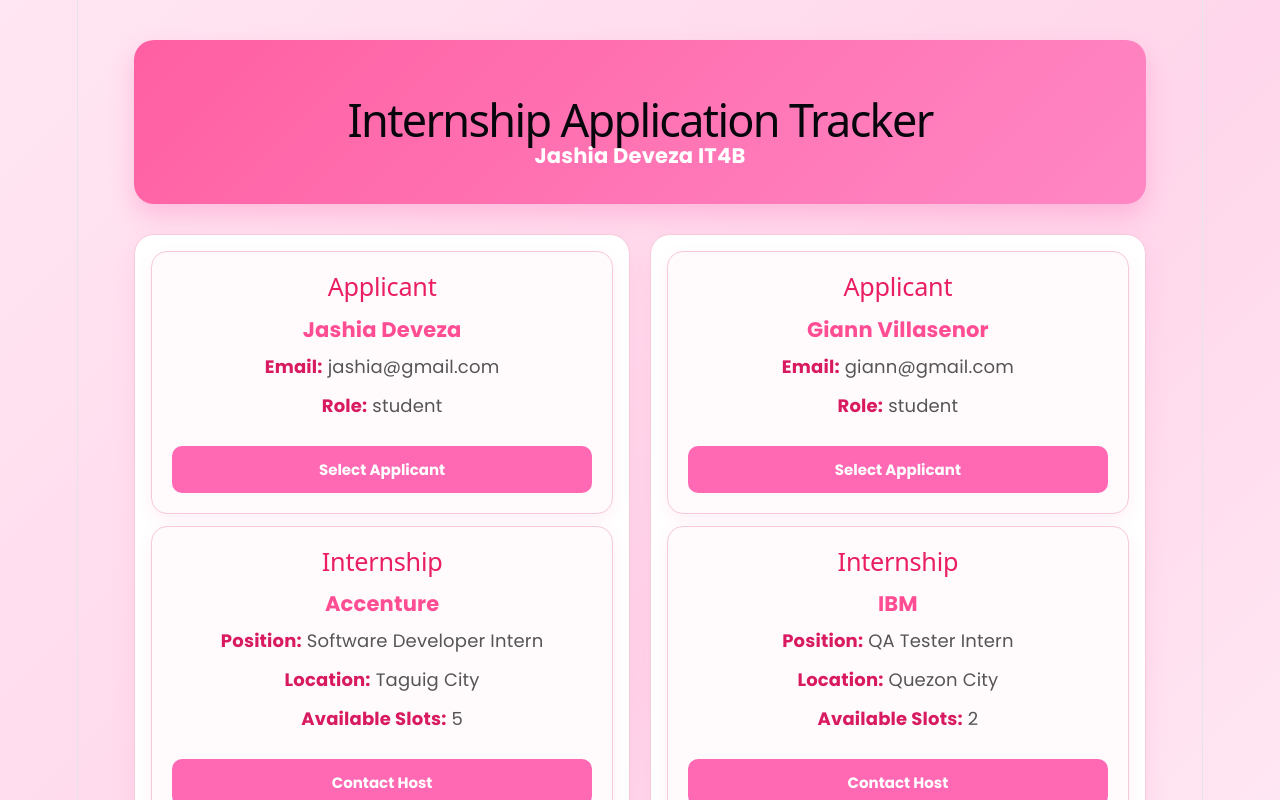
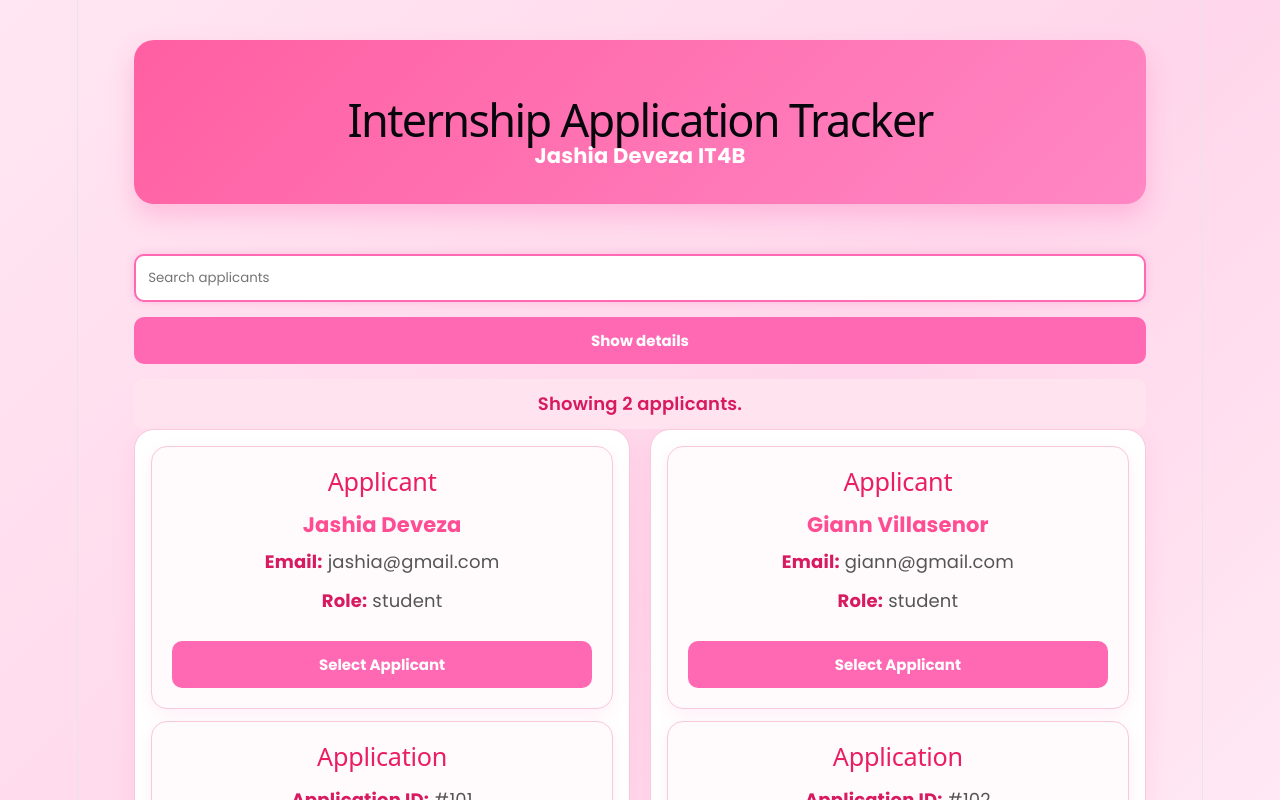
Before and after one commit to jashiadeveza/itelect4-project, a React (Vite) app: page / in a window 1280 px wide. Shown: the top 800 px of the page. Built offline with nearby package versions, Linux system fonts and the light colour scheme.

Commit message:
GT2 Part 2: useState, useEffect, useRef, custom hooks

```diff
--- a/src/App.tsx
+++ b/src/App.tsx
@@ -1,8 +1,10 @@
-import React, { useState } from "react";
+import { useEffect, useRef, useState, type ChangeEvent } from "react";
 import "./App.css";
 import ApplicantCard from "./components/ApplicantCard";
 import InternshipCard from "./components/InternshipCard";
 import ApplicationCard from "./components/ApplicationCard";
+import { usePrevious } from "./hooks/usePrevious";
+import { useToggle } from "./hooks/useToggle";
 
 import type { Applicant, Internship, Application } from "./types";
 
@@ -23,7 +25,7 @@ const initialApplicants: Applicant[] = [
   },
 ];
 
-// internships and applications are provided below as initial state
+
 const initialInternships: Internship[] = [
   {
     id: 1,
@@ -57,21 +59,61 @@ const initialApplications: Application[] = [
 ];
 
 function App() {
-  const [applicants] = useState<Applicant[]>(initialApplicants);
-  const [internships] = useState<Internship[]>(initialInternships);
-  const [applications, setApplications] = useState<Application[]>(initialApplications);
+  const [applicants, setApplicants] = useState<Applicant[]>([]);
+  const [internships, setInternships] = useState<Internship[]>([]);
+  const [applications, setApplications] = useState<Application[]>([]);
+  const [loading, setLoading] = useState<boolean>(true);
+  const [selectedApplicantId, setSelectedApplicantId] = useState<number | null>(null);
+  const [searchTerm, setSearchTerm] = useState<string>("");
+  const searchInputRef = useRef<HTMLInputElement>(null);
+  const { value: showDetails, toggle: toggleDetails } = useToggle(false);
+  const { previousValue } = usePrevious<number | null>(selectedApplicantId);
 
-  const handleContact = (internship: Internship) => {
+  useEffect(() => {
+    const loadMockData = (): void => {
+      setLoading(true);
+
+      window.setTimeout(() => {
+        setApplicants(initialApplicants);
+        setInternships(initialInternships);
+        setApplications(initialApplications);
+        setLoading(false);
+        searchInputRef.current?.focus();
+      }, 300);
+    };
+
+    loadMockData();
+  }, []);
+
+  const handleContact = (internship: Internship): void => {
     alert(`Contacting host for ${internship.company} (${internship.position})`);
   };
 
-  const handleUpdateStatus = (application: Application, status: string) => {
-    setApplications((prev) => prev.map((a) => (a.id === application.id ? { ...a, status } : a)));
+  const handleUpdateStatus = (application: Application, status: string): void => {
+    setApplications((prev) => prev.map((item) => (item.id === application.id ? { ...item, status } : item)));
   };
 
-  const handleSelectApplicant = (applicant: Applicant) => {
+  const handleSelectApplicant = (applicant: Applicant): void => {
+    setSelectedApplicantId(applicant.id);
     alert(`Selected: ${applicant.name} (${applicant.role})`);
   };
+
+  const handleSearchChange = (event: ChangeEvent<HTMLInputElement>): void => {
+    setSearchTerm(event.target.value);
+  };
+
+  const filteredApplicants = applicants.filter((applicant) => {
+    const query = searchTerm.trim().toLowerCase();
+    if (!query) {
+      return true;
+    }
+
+    return (
+      applicant.name.toLowerCase().includes(query) ||
+      applicant.email.toLowerCase().includes(query) ||
+      applicant.role.toLowerCase().includes(query)
+    );
+  });
 
   return (
     <div className="app">
@@ -80,19 +122,39 @@ function App() {
         <h3>Jashia Deveza IT4B</h3>
       </div>
 
+      <div className="controls">
+        <input
+          ref={searchInputRef}
+          type="text"
+          value={searchTerm}
+          onChange={handleSearchChange}
+          placeholder="Search applicants"
+        />
+        <button onClick={toggleDetails}>{showDetails ? "Hide details" : "Show details"}</button>
+      </div>
+
+      <p className="status-message">
+        {loading
+          ? "Loading mock data..."
+          : `Showing ${filteredApplicants.length} applicant${filteredApplicants.length === 1 ? "" : "s"}.`}
+      </p>
+
+      {selectedApplicantId !== null && (
+        <p className="status-message">
+          Selected applicant ID: {selectedApplicantId}. Previous selection: {previousValue ?? "none"}.
+        </p>
+      )}
+
       <div className="card-grid">
-        {applicants.map((applicant) => {
+        {filteredApplicants.map((applicant) => {
           const internship = internships.find((item) => item.id === applicant.id);
           const application = applications.find((item) => item.applicantId === applicant.id);
 
           return (
             <div key={applicant.id} className="combined-card">
-              <ApplicantCard
-                applicant={applicant}
-                onSelect={handleSelectApplicant}
-              />
+              <ApplicantCard applicant={applicant} onSelect={handleSelectApplicant} />
 
-              {internship && <InternshipCard internship={internship} onContact={handleContact} />}
+              {showDetails && internship && <InternshipCard internship={internship} onContact={handleContact} />}
 
               {application && (
                 <ApplicationCard application={application} onUpdateStatus={handleUpdateStatus}>
--- /dev/null
+++ b/src/hooks/usePrevious.ts
@@ -0,0 +1,15 @@
+import { useEffect, useRef } from "react";
+
+export interface UsePreviousResult<T> {
+  previousValue: T | undefined;
+}
+
+export function usePrevious<T>(value: T): UsePreviousResult<T> {
+  const previousValueRef = useRef<T | undefined>(undefined);
+
+  useEffect(() => {
+    previousValueRef.current = value;
+  }, [value]);
+
+  return { previousValue: previousValueRef.current };
+}
--- /dev/null
+++ b/src/hooks/useToggle.ts
@@ -0,0 +1,26 @@
+import { useCallback, useState } from "react";
+
+export interface UseToggleResult {
+  value: boolean;
+  toggle: () => void;
+  setTrue: () => void;
+  setFalse: () => void;
+}
+
+export function useToggle(initialValue = false): UseToggleResult {
+  const [value, setValue] = useState<boolean>(initialValue);
+
+  const toggle = useCallback(() => {
+    setValue((current) => !current);
+  }, []);
+
+  const setTrue = useCallback(() => {
+    setValue(true);
+  }, []);
+
+  const setFalse = useCallback(() => {
+    setValue(false);
+  }, []);
+
+  return { value, toggle, setTrue, setFalse };
+}
```
